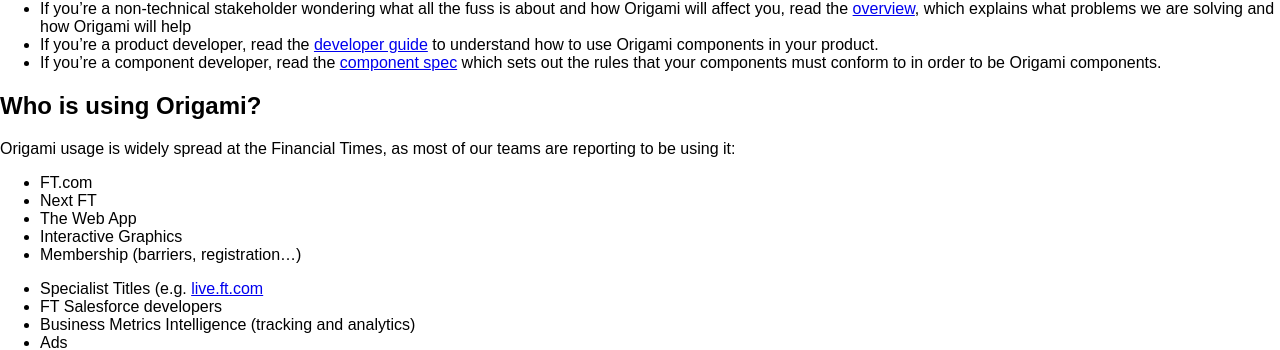
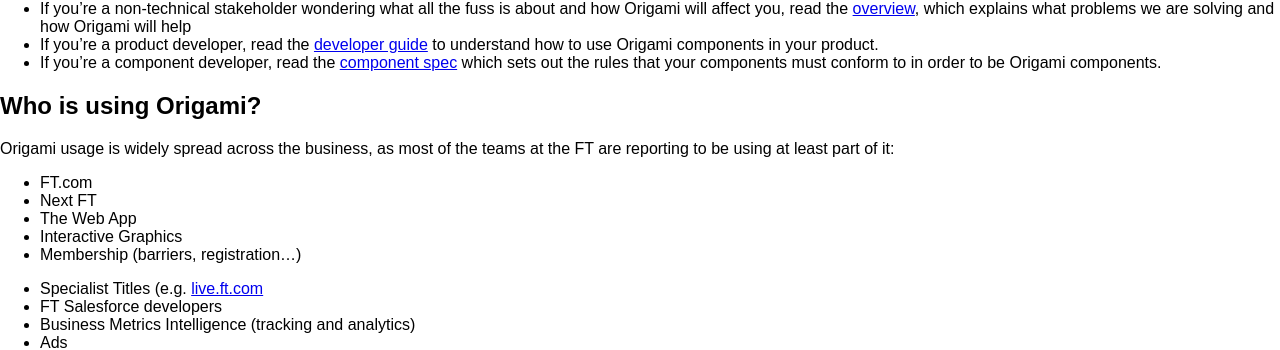
Before and after one commit to Financial-Times/ft-origami, a Jekyll site: the page built from index.md, in a window 1280 px wide. Shown: the part 1528-1878 px from the top of the page. Built offline with Jekyll 4.4.1, drawn with Linux system fonts in a browser that asks for light colours; nearby versions of some CDN libraries; comment, search, counter and statistics services are not loaded; a style sheet for code colours, icons or effects is not loaded.

Commit message:
Improve copy

```diff
--- a/index.md
+++ b/index.md
@@ -20,7 +20,7 @@ The things being built by component developers are **components**, while the sit
 
 ## Who is using Origami?
 
-Origami usage is widely spread at the Financial Times, as most of our teams are reporting to be using it:
+Origami usage is widely spread across the business, as most of the teams at the FT are reporting to be using at least part of it:
 
 <div class="o-grid-row">
 	<div data-o-grid-colspan="6">
```
